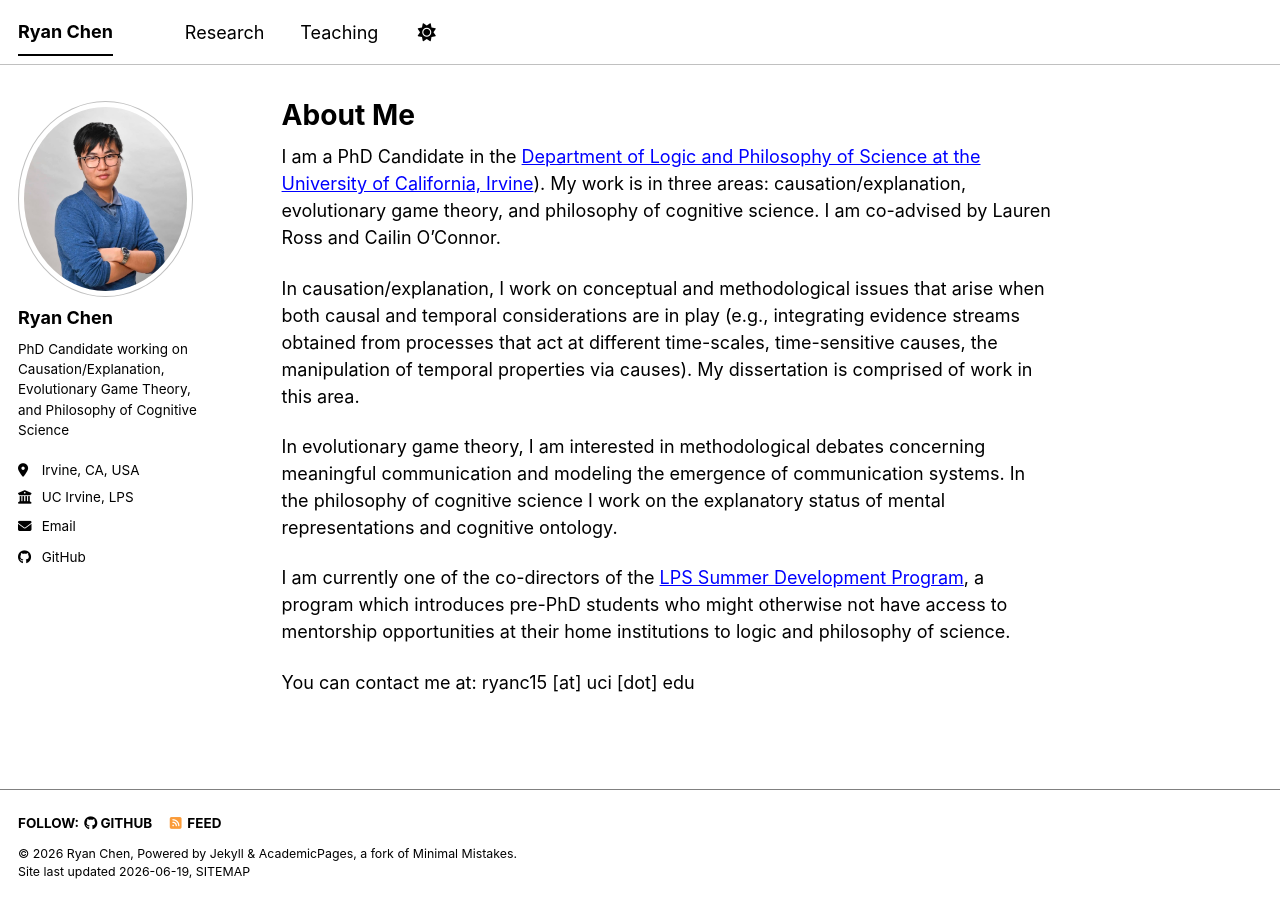
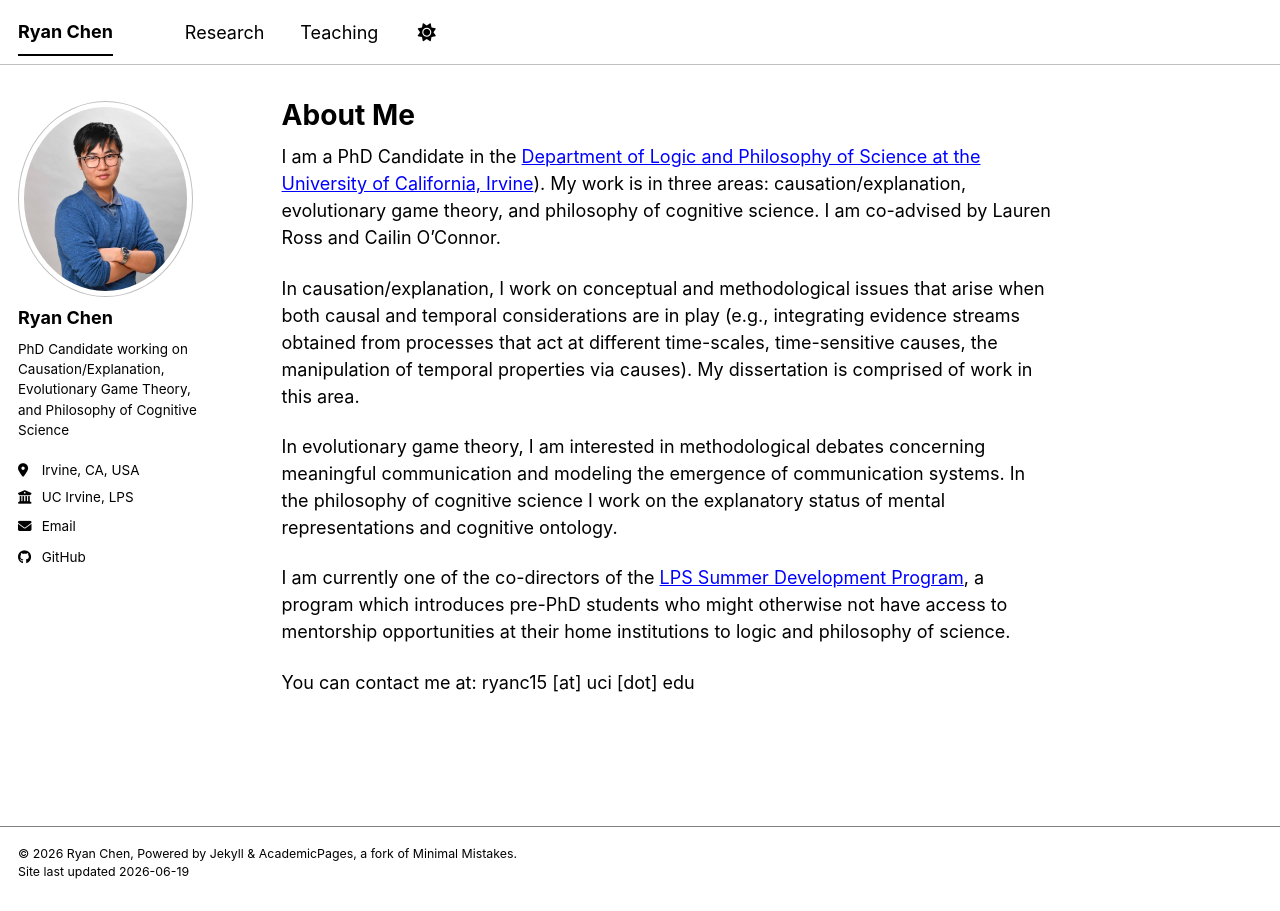
Before and after one commit to RyanChenPhil/RyanChenPhil.github.io, a Jekyll site: the page built from _pages/about.md, in a window 1280 px wide. Built offline with Jekyll 4.4.1, drawn with Linux system fonts in a browser that asks for light colours; a script bundle is joined from its source files by our own code; library files that are not in the unit come from our copies.

Commit message:
Update footer.html

```diff
--- a/_includes/footer.html
+++ b/_includes/footer.html
@@ -1,25 +1,6 @@
 {% include base_path %}
-
-{% if site.author.github or site.author.bitbucket or site.atom_feed.hide != true %}
-<div class="page__footer-follow">
-  <ul class="social-icons">
-    {% if site.data.ui-text[site.locale].follow_label %}
-      <li><strong>{{ site.data.ui-text[site.locale].follow_label }}</strong></li>
-    {% endif %}
-    {% if site.author.github %}
-      <li><a href="https://github.com/{{ site.author.github }}"><i class="fab fa-github" aria-hidden="true"></i> GitHub</a></li>
-    {% endif %}
-    {% if site.author.bitbucket %}
-      <li><a href="https://bitbucket.org/{{ site.author.bitbucket }}"><i class="fab fa-bitbucket" aria-hidden="true"></i> Bitbucket</a></li>
-    {% endif %}
-    {% if site.atom_feed.hide != true %}
-    <li><a href="{% if site.atom_feed.path %}{{ site.atom_feed.path }}{% else %}{{ base_path }}/feed.xml{% endif %}"><i class="fa fa-fw fa-rss-square" aria-hidden="true"></i> {{ site.data.ui-text[site.locale].feed_label | default: "Feed" }}</a></li>
-    {% endif %}
-  </ul>
-</div>
-{% endif %}
 
 <div class="page__footer-copyright">
   &copy; {{ site.time | date: '%Y' }} {{ site.name | default: site.title }}, {{ site.data.ui-text[site.locale].powered_by | default: "Powered by" }} <a href="https://jekyllrb.com" rel="nofollow">Jekyll</a> &amp; <a href="https://github.com/academicpages/academicpages.github.io">AcademicPages</a>, a fork of <a href="https://mademistakes.com/work/minimal-mistakes-jekyll-theme/" rel="nofollow">Minimal Mistakes</a>.<br />
-  Site last updated {{ "now" | date: '%Y-%m-%d' }}, <a href="/sitemap/" style="text-transform: uppercase;">{{ site.data.ui-text[site.locale].site_map | default: "Sitemap" }}</a>
+  Site last updated {{ "now" | date: '%Y-%m-%d' }}
 </div>
```
